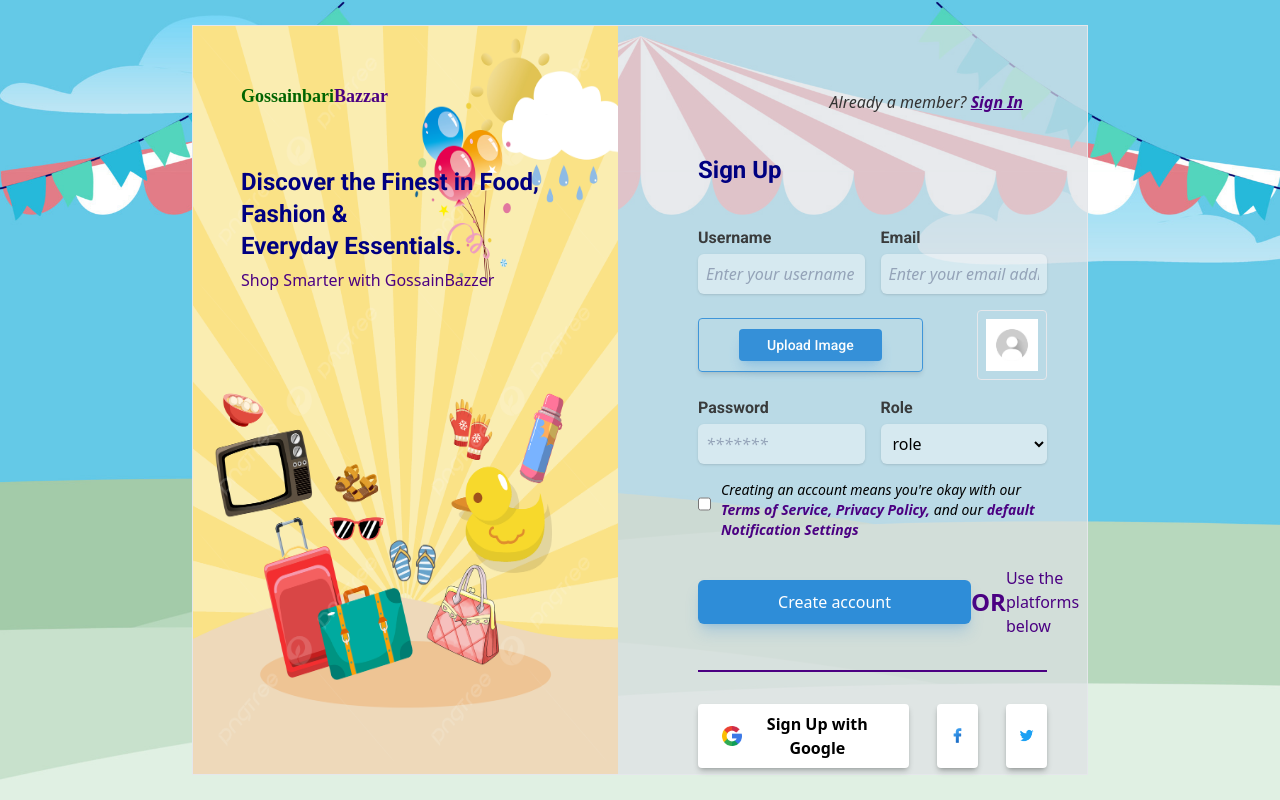
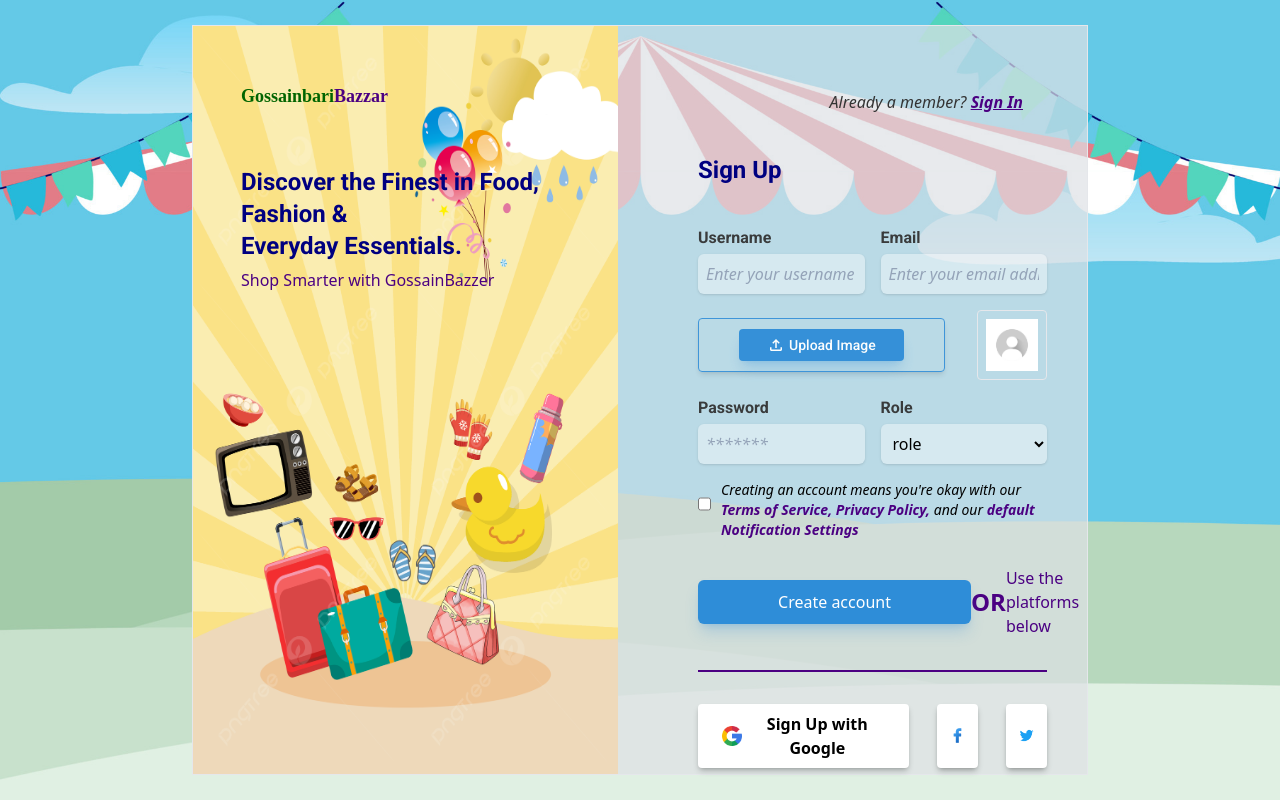
Before and after one commit to R0F7/GossinbariBazzar, a React (Vite) app: page /signup in a window 1280 px wide. Built offline with nearby package versions, Linux system fonts and the light colour scheme; a web font is replaced by a local one.

Commit message:
add icon in upload image button

```diff
--- a/package.json
+++ b/package.json
@@ -14,6 +14,7 @@
     "match-sorter": "^6.3.4",
     "react": "^18.3.1",
     "react-dom": "^18.3.1",
+    "react-icons": "^5.3.0",
     "react-router-dom": "^6.26.2",
     "sort-by": "^1.2.0"
   },
--- a/src/pages/SignUp/SignUp.jsx
+++ b/src/pages/SignUp/SignUp.jsx
@@ -5,6 +5,7 @@
 import Twiter from '../../assets/twiter.png';
 import SignUpBG from '../../assets/gossingbari bazzar signUp bg .jpg';
 import UnknownIMG from '../../assets/unknown Image.jpg';
+import { MdOutlineFileUpload } from 'react-icons/md';
 
 const SignUp = () => {
     return (
@@ -66,8 +67,9 @@
                                             hidden
                                             accept='image/*'
                                             className='text-sm cursor-pointer w-36 hidden' />
-                                        <div className='py-1.5 px-7 cursor-pointer bg-[#2E8DD8] shadow-lg shadow-[rgba(46,141,216,.25)] text-white rounded active:scale-95 scale-100 transform duration-150 hover:shadow-md'>
-                                            Upload Image
+                                        <div className='py-1.5 px-7 cursor-pointer bg-[#2E8DD8] shadow-lg shadow-[rgba(46,141,216,.25)] text-white rounded active:scale-95 scale-100 transform duration-150 hover:shadow-md flex items-center gap-1'>
+                                            <i className='text-lg font-semibold'><MdOutlineFileUpload /></i>
+                                            <h4>Upload Image</h4>
                                         </div>
                                     </label>
                                 </div>
```
Also changed, not shown: 1 other file (tests, documents, lock files or other folders).
